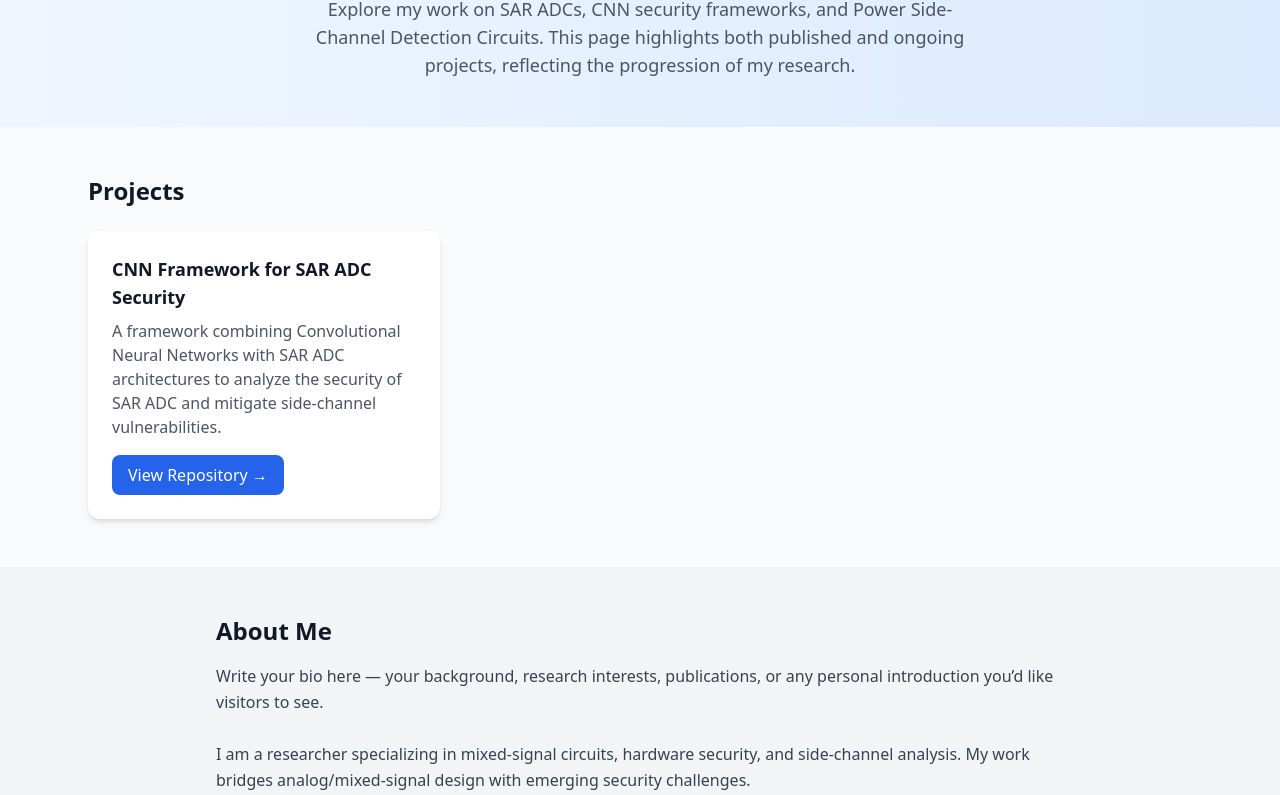
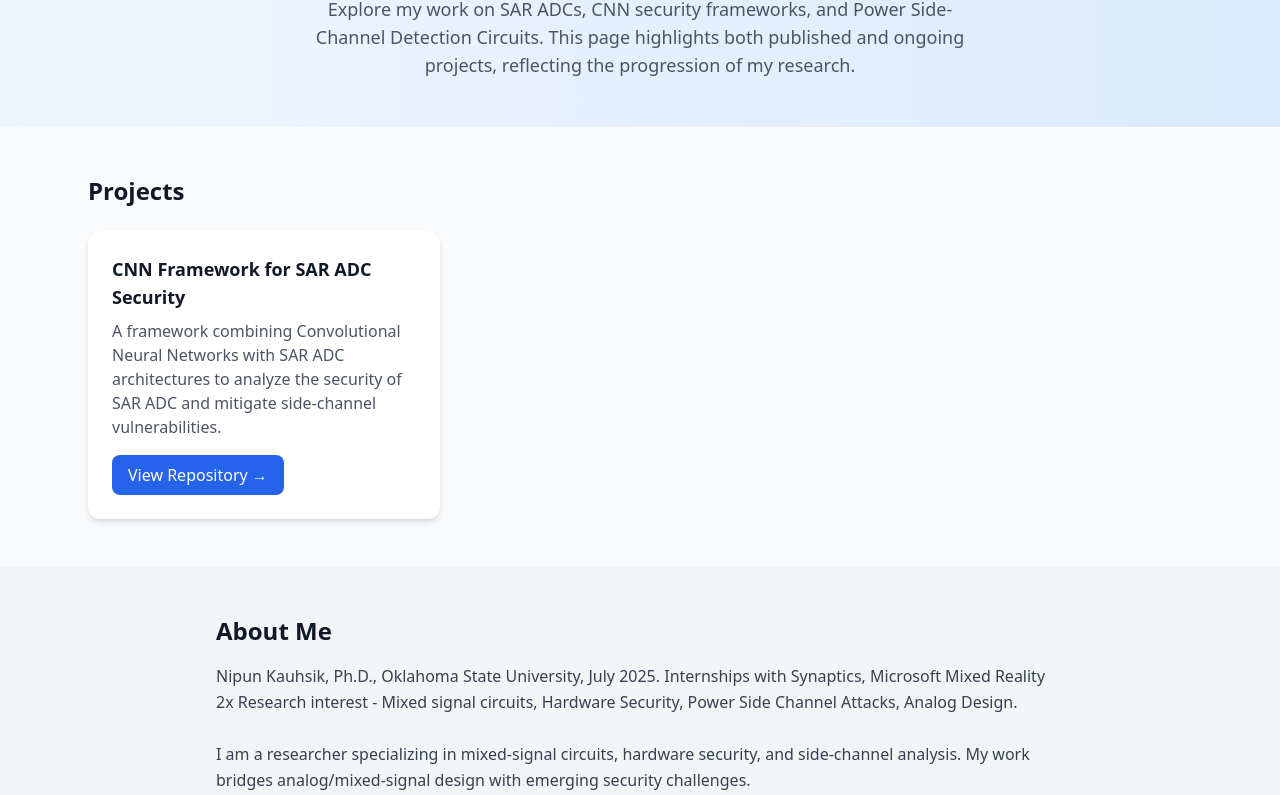
Before and after one commit to nkaushi/Dr.NipunKaushik.github.io, a plain HTML site: page index.html in a window 1280 px wide. Shown: the part 157-952 px from the top of the page. Drawn offline with nearby package versions, Linux system fonts and the light colour scheme.

Commit message:
Revise bio in the about section

```diff
--- a/index.html
+++ b/index.html
@@ -72,8 +72,9 @@
     <div class="max-w-4xl mx-auto px-6">
       <h3 class="text-2xl font-bold mb-4">About Me</h3>
       <p class="text-gray-700 leading-relaxed">
-        Write your bio here — your background, research interests, publications, or
-        any personal introduction you’d like visitors to see.
+        Nipun Kauhsik, Ph.D., Oklahoma State University, July 2025.
+        Internships with Synaptics, Microsoft Mixed Reality 2x
+        Research interest - Mixed signal circuits, Hardware Security, Power Side Channel Attacks, Analog Design.
         <br><br>
         I am a researcher specializing in mixed-signal circuits,
         hardware security, and side-channel analysis. My work bridges
```
